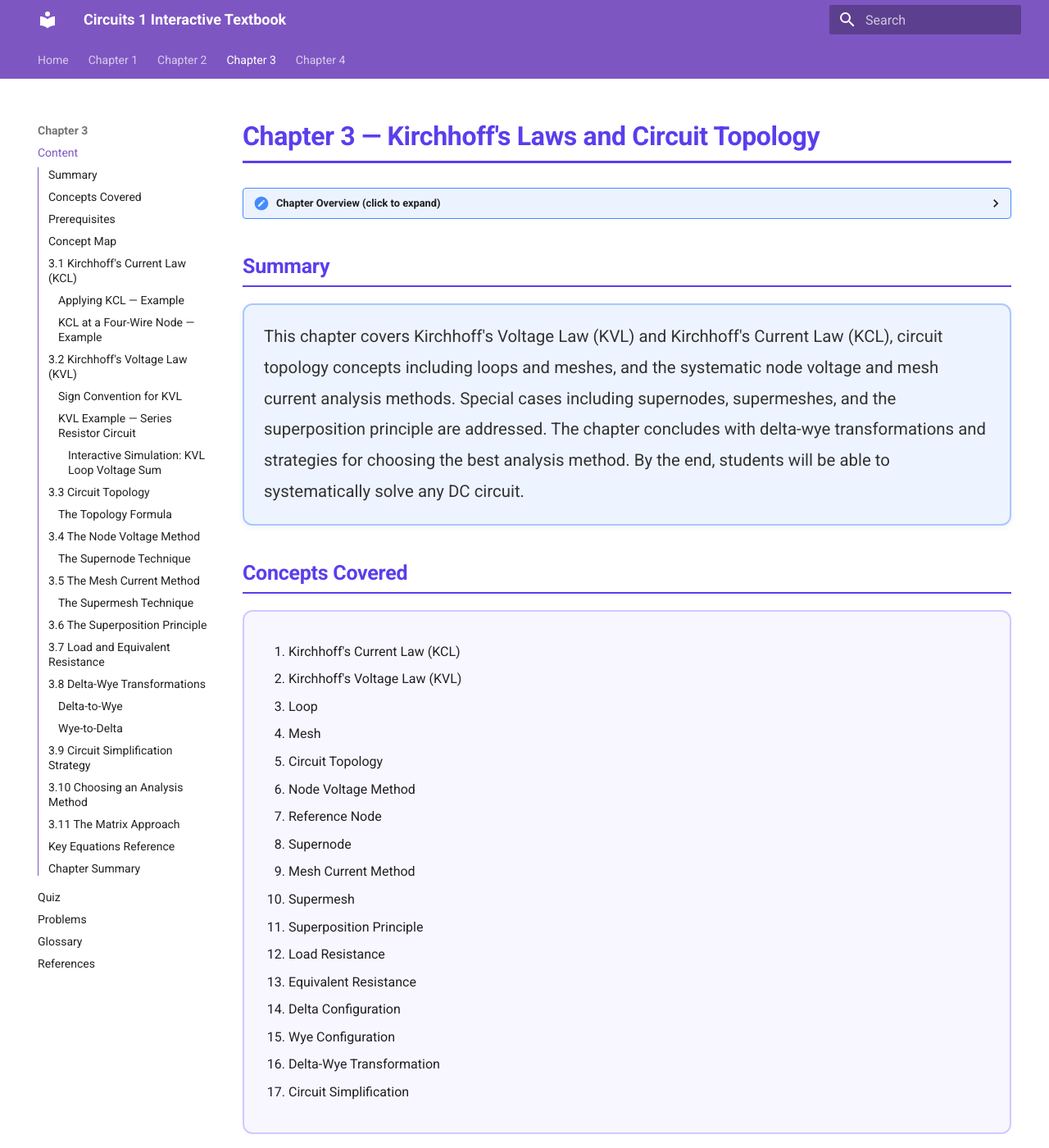
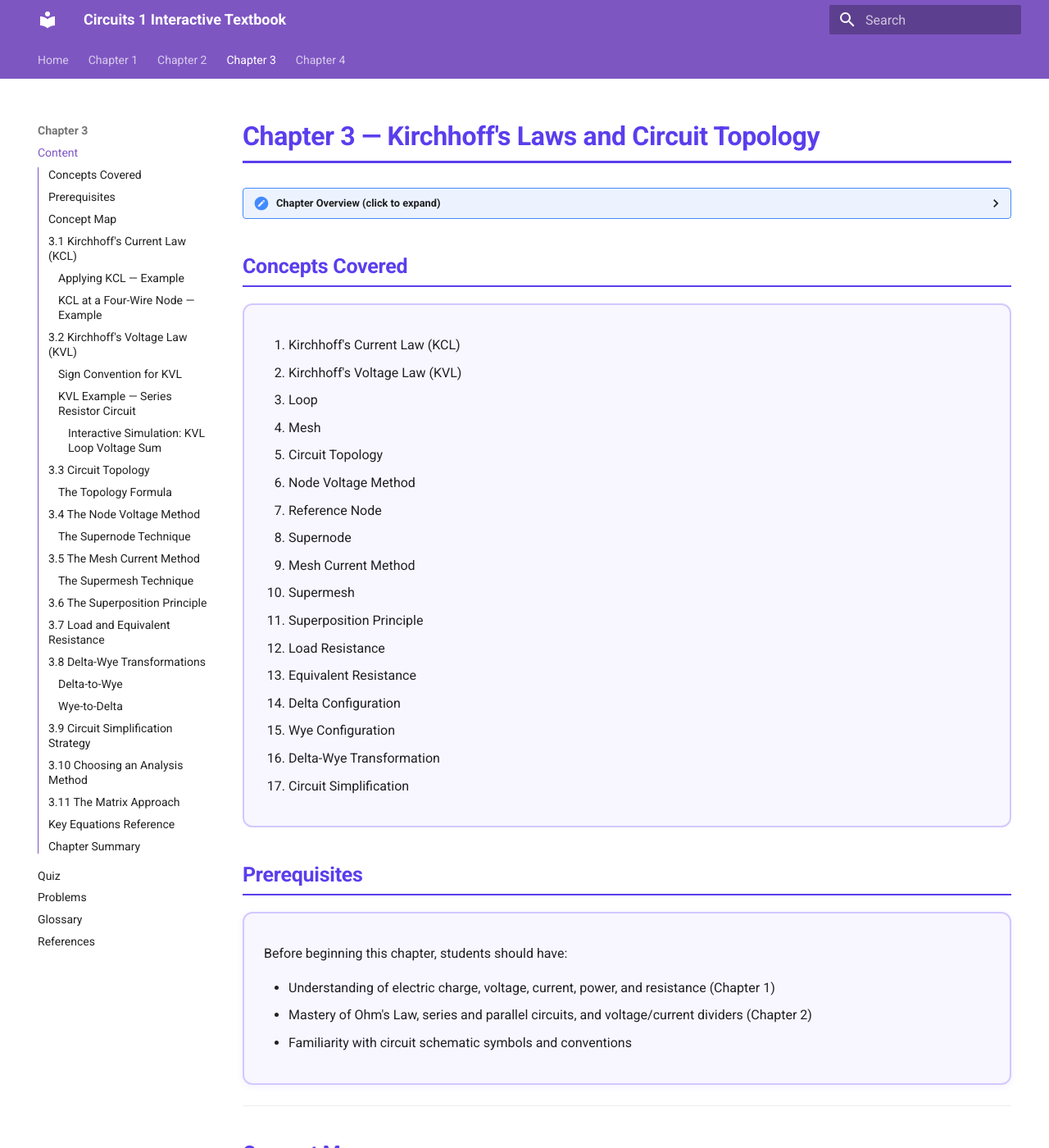
Before and after one commit to Nati-123/circuits1-textbook, an MkDocs documentation site: the page built from docs/chapters/ch3.md, in a window 1280 px wide and 1400 px high. Shown: the whole window at 82% size. Built offline with MkDocs 1.6.1 and Material for MkDocs 9.7.7, drawn with Linux system fonts in a browser that asks for light colours; some of the changed text lies outside the part shown.

Commit message:
Fix Chapter 3: remove duplicate summary, fix diagram and MicroSim
- Remove duplicate Summary section at top (keep only Chapter Summary at end)
- Replace broken Mermaid code block with inline SVG concept diagram
- Fix MicroSim iframe path from ../sims/ to ../../sims/ (correct relative path)
- Remove broken Mermaid custom_fences config from mkdocs.yml

Co-Authored-By: Claude Opus 4.6 (1M context) <noreply@anthropic.com>

````diff
--- a/docs/chapters/ch3.md
+++ b/docs/chapters/ch3.md
@@ -21,14 +21,6 @@ Combined with circuit topology and systematic methods, these laws make it possib
 3. Delta-wye transformations convert between equivalent resistor configurations, enabling simplification of circuits that series/parallel rules alone cannot handle.
 
 </details>
-
-<h2 style="color: #5A3EED !important; border-bottom: 2px solid #5A3EED; padding-bottom: 0.3rem; font-weight: 700; margin-top: 2rem;">Summary</h2>
-
-<div style="background: #EEF4FF; border: 2px solid #A8C8FF; border-radius: 12px; padding: 20px 24px; margin: 1rem 0; box-shadow: 0 2px 8px rgba(90,61,237,0.07);">
-<p style="color: #333; line-height: 1.85; font-size: 1.02rem; margin: 0;">
-This chapter covers Kirchhoff's Voltage Law (KVL) and Kirchhoff's Current Law (KCL), circuit topology concepts including loops and meshes, and the systematic node voltage and mesh current analysis methods. Special cases including supernodes, supermeshes, and the superposition principle are addressed. The chapter concludes with delta-wye transformations and strategies for choosing the best analysis method. By the end, students will be able to systematically solve any DC circuit.
-</p>
-</div>
 
 <h2 style="color: #5A3EED !important; border-bottom: 2px solid #5A3EED; padding-bottom: 0.3rem; font-weight: 700; margin-top: 2rem;">Concepts Covered</h2>
 
@@ -74,44 +66,96 @@ Before beginning this chapter, students should have:
 The following diagram shows how Chapter 3 concepts build upon Chapters 1–2 and relate to each other.
 </p>
 
-<div style="background: #EEF4FF; border: 2px solid #A8C8FF; border-radius: 12px; padding: 18px; margin: 1rem 0; box-shadow: 0 2px 8px rgba(90,61,237,0.07);">
+<div style="background: #EEF4FF; border: 2px solid #A8C8FF; border-radius: 12px; padding: 24px; margin: 1rem 0; box-shadow: 0 2px 8px rgba(90,61,237,0.07); overflow-x: auto;">
+<svg viewBox="0 0 780 520" xmlns="http://www.w3.org/2000/svg" style="width:100%;max-width:780px;display:block;margin:0 auto;" font-family="Roboto, Segoe UI, sans-serif">
+  <!-- Row 0: Ch1 -->
+  <rect x="250" y="10" width="280" height="44" rx="10" fill="#F8F6FF" stroke="#5A3EED" stroke-width="2"/>
+  <text x="390" y="37" text-anchor="middle" font-size="13" fill="#333"><tspan font-weight="700">Ch 1:</tspan> Charge, Voltage, Current, Resistance</text>
+  <!-- Arrow 0→1 -->
+  <line x1="390" y1="54" x2="390" y2="76" stroke="#5A3EED" stroke-width="2" marker-end="url(#arr)"/>
 
-```mermaid
-graph TD
-    A["<b>Ch 1:</b> Charge, Voltage,<br/>Current, Resistance"] --> B["<b>Ch 2:</b> Ohm's Law,<br/>Series & Parallel"]
-    B --> C["<b>Nodes & Branches</b><br/>Circuit Topology"]
-    C --> D["<b>KCL</b><br/>Conservation of Charge"]
-    C --> E["<b>KVL</b><br/>Conservation of Energy"]
-    C --> F["<b>Loops & Meshes</b>"]
-    D --> G["<b>Node Voltage Method</b>"]
-    E --> H["<b>Mesh Current Method</b>"]
-    G --> I["Supernode"]
-    H --> J["Supermesh"]
-    D --> K["<b>Superposition</b>"]
-    E --> K
-    G --> L["<b>Matrix Methods</b>"]
-    H --> L
-    B --> M["<b>Delta-Wye<br/>Transformation</b>"]
-    M --> N["<b>Circuit Simplification</b>"]
-    K --> N
-    L --> N
+  <!-- Row 1: Ch2 -->
+  <rect x="250" y="76" width="280" height="44" rx="10" fill="#F8F6FF" stroke="#5A3EED" stroke-width="2"/>
+  <text x="390" y="103" text-anchor="middle" font-size="13" fill="#333"><tspan font-weight="700">Ch 2:</tspan> Ohm's Law, Series &amp; Parallel</text>
+  <!-- Arrows 1→2 and 1→DY -->
+  <line x1="390" y1="120" x2="390" y2="152" stroke="#5A3EED" stroke-width="2" marker-end="url(#arr)"/>
+  <line x1="500" y1="120" x2="650" y2="152" stroke="#5A3EED" stroke-width="2" marker-end="url(#arr)"/>
 
-    style A fill:#F8F6FF,stroke:#5A3EED,color:#333
-    style B fill:#F8F6FF,stroke:#5A3EED,color:#333
-    style C fill:#EEF4FF,stroke:#A8C8FF,color:#333
-    style D fill:#E7F7E7,stroke:#81C784,color:#333
-    style E fill:#E7F7E7,stroke:#81C784,color:#333
-    style F fill:#EEF4FF,stroke:#A8C8FF,color:#333
-    style G fill:#FFF7DD,stroke:#F0D87A,color:#333
-    style H fill:#FFF7DD,stroke:#F0D87A,color:#333
-    style I fill:#FFF7DD,stroke:#F0D87A,color:#333
-    style J fill:#FFF7DD,stroke:#F0D87A,color:#333
-    style K fill:#FFF7DD,stroke:#F0D87A,color:#333
-    style L fill:#EEF4FF,stroke:#A8C8FF,color:#333
-    style M fill:#FFF7DD,stroke:#F0D87A,color:#333
-    style N fill:#E7F7E7,stroke:#81C784,color:#333
-```
+  <!-- Row 2: Topology center -->
+  <rect x="265" y="152" width="250" height="44" rx="10" fill="#EEF4FF" stroke="#A8C8FF" stroke-width="2"/>
+  <text x="390" y="179" text-anchor="middle" font-size="13" fill="#333"><tspan font-weight="700">Nodes &amp; Branches</tspan> — Circuit Topology</text>
+  <!-- Delta-Wye right -->
+  <rect x="575" y="152" width="180" height="44" rx="10" fill="#FFF7DD" stroke="#F0D87A" stroke-width="2"/>
+  <text x="665" y="179" text-anchor="middle" font-size="13" fill="#333"><tspan font-weight="700">Delta-Wye</tspan> Transform</text>
 
+  <!-- Arrows from Topology → KCL, KVL, Loops -->
+  <line x1="330" y1="196" x2="170" y2="232" stroke="#5A3EED" stroke-width="2" marker-end="url(#arr)"/>
+  <line x1="390" y1="196" x2="390" y2="232" stroke="#5A3EED" stroke-width="2" marker-end="url(#arr)"/>
+  <line x1="450" y1="196" x2="580" y2="232" stroke="#5A3EED" stroke-width="2" marker-end="url(#arr)"/>
+
+  <!-- Row 3: KCL, Loops & Meshes, KVL -->
+  <rect x="55" y="232" width="230" height="44" rx="10" fill="#E7F7E7" stroke="#81C784" stroke-width="2"/>
+  <text x="170" y="259" text-anchor="middle" font-size="13" fill="#333"><tspan font-weight="700">KCL</tspan> — Conservation of Charge</text>
+
+  <rect x="305" y="232" width="170" height="44" rx="10" fill="#EEF4FF" stroke="#A8C8FF" stroke-width="2"/>
+  <text x="390" y="259" text-anchor="middle" font-size="13" fill="#333"><tspan font-weight="700">Loops &amp; Meshes</tspan></text>
+
+  <rect x="500" y="232" width="230" height="44" rx="10" fill="#E7F7E7" stroke="#81C784" stroke-width="2"/>
+  <text x="615" y="259" text-anchor="middle" font-size="13" fill="#333"><tspan font-weight="700">KVL</tspan> — Conservation of Energy</text>
+
+  <!-- Arrows Row3 → Row4 -->
+  <line x1="170" y1="276" x2="170" y2="312" stroke="#5A3EED" stroke-width="2" marker-end="url(#arr)"/>
+  <line x1="615" y1="276" x2="615" y2="312" stroke="#5A3EED" stroke-width="2" marker-end="url(#arr)"/>
+  <!-- KCL → Superposition, KVL → Superposition -->
+  <line x1="240" y1="276" x2="370" y2="312" stroke="#5A3EED" stroke-width="1.5" stroke-dasharray="6,3" marker-end="url(#arr)"/>
+  <line x1="540" y1="276" x2="420" y2="312" stroke="#5A3EED" stroke-width="1.5" stroke-dasharray="6,3" marker-end="url(#arr)"/>
+
+  <!-- Row 4: Node Voltage, Superposition, Mesh Current -->
+  <rect x="55" y="312" width="230" height="44" rx="10" fill="#FFF7DD" stroke="#F0D87A" stroke-width="2"/>
+  <text x="170" y="339" text-anchor="middle" font-size="13" fill="#333"><tspan font-weight="700">Node Voltage Method</tspan></text>
+
+  <rect x="310" y="312" width="160" height="44" rx="10" fill="#FFF7DD" stroke="#F0D87A" stroke-width="2"/>
+  <text x="390" y="339" text-anchor="middle" font-size="13" fill="#333"><tspan font-weight="700">Superposition</tspan></text>
+
+  <rect x="500" y="312" width="230" height="44" rx="10" fill="#FFF7DD" stroke="#F0D87A" stroke-width="2"/>
+  <text x="615" y="339" text-anchor="middle" font-size="13" fill="#333"><tspan font-weight="700">Mesh Current Method</tspan></text>
+
+  <!-- Arrows → Row 5 special cases -->
+  <line x1="120" y1="356" x2="120" y2="392" stroke="#5A3EED" stroke-width="2" marker-end="url(#arr)"/>
+  <line x1="660" y1="356" x2="660" y2="392" stroke="#5A3EED" stroke-width="2" marker-end="url(#arr)"/>
+  <!-- Node Voltage → Matrix -->
+  <line x1="220" y1="356" x2="340" y2="392" stroke="#5A3EED" stroke-width="1.5" stroke-dasharray="6,3" marker-end="url(#arr)"/>
+  <!-- Mesh Current → Matrix -->
+  <line x1="560" y1="356" x2="440" y2="392" stroke="#5A3EED" stroke-width="1.5" stroke-dasharray="6,3" marker-end="url(#arr)"/>
+
+  <!-- Row 5: Supernode, Matrix Methods, Supermesh -->
+  <rect x="30" y="392" width="180" height="40" rx="10" fill="#FFF7DD" stroke="#F0D87A" stroke-width="2"/>
+  <text x="120" y="416" text-anchor="middle" font-size="13" fill="#333">Supernode</text>
+
+  <rect x="290" y="392" width="200" height="40" rx="10" fill="#EEF4FF" stroke="#A8C8FF" stroke-width="2"/>
+  <text x="390" y="416" text-anchor="middle" font-size="13" fill="#333"><tspan font-weight="700">Matrix Methods</tspan></text>
+
+  <rect x="570" y="392" width="180" height="40" rx="10" fill="#FFF7DD" stroke="#F0D87A" stroke-width="2"/>
+  <text x="660" y="416" text-anchor="middle" font-size="13" fill="#333">Supermesh</text>
+
+  <!-- Arrows → Circuit Simplification -->
+  <line x1="390" y1="432" x2="390" y2="462" stroke="#5A3EED" stroke-width="2" marker-end="url(#arr)"/>
+  <line x1="665" y1="196" x2="665" y2="440" stroke="#5A3EED" stroke-width="1.5" stroke-dasharray="6,3"/>
+  <line x1="665" y1="440" x2="530" y2="462" stroke="#5A3EED" stroke-width="1.5" stroke-dasharray="6,3" marker-end="url(#arr)"/>
+  <!-- Superposition → Simplification -->
+  <line x1="390" y1="356" x2="340" y2="462" stroke="#5A3EED" stroke-width="1.5" stroke-dasharray="6,3" marker-end="url(#arr)"/>
+
+  <!-- Row 6: Circuit Simplification -->
+  <rect x="255" y="462" width="270" height="44" rx="10" fill="#E7F7E7" stroke="#81C784" stroke-width="2"/>
+  <text x="390" y="489" text-anchor="middle" font-size="14" font-weight="700" fill="#333">Circuit Simplification</text>
+
+  <!-- Arrow marker -->
+  <defs>
+    <marker id="arr" viewBox="0 0 10 10" refX="9" refY="5" markerWidth="8" markerHeight="8" orient="auto-start-reverse">
+      <path d="M 0 0 L 10 5 L 0 10 z" fill="#5A3EED"/>
+    </marker>
+  </defs>
+</svg>
 </div>
 
 ---
@@ -254,7 +298,7 @@ The 12 V supplied by the battery is entirely dissipated across the three resisto
 <h4 style="color: #5A3EED; font-weight: 700; margin-top: 2rem; margin-bottom: 0.8rem;">Interactive Simulation: KVL Loop Voltage Sum</h4>
 
 <div style="background: #EEF4FF; border: 2px solid #A8C8FF; border-radius: 12px; padding: 18px; margin: 1rem 0; box-shadow: 0 2px 8px rgba(90,61,237,0.07);">
-<iframe src="../sims/kvl-loop-simulator/main.html" width="100%" height="580px" scrolling="no" style="border:none; border-radius:8px; overflow:hidden;"></iframe>
+<iframe src="../../sims/kvl-loop-simulator/main.html" width="100%" height="580px" scrolling="no" style="border:none; border-radius:8px; overflow:hidden;"></iframe>
 </div>
 
 <div style="background: #E7F7E7; border: 2px solid #81C784; border-radius: 12px; padding: 24px 28px; margin: 1.5rem 0; box-shadow: 0 2px 8px rgba(56,142,60,0.08);">
--- a/mkdocs.yml
+++ b/mkdocs.yml
@@ -20,11 +20,7 @@ markdown_extensions:
   - tables
   - admonition
   - pymdownx.details
-  - pymdownx.superfences:
-      custom_fences:
-        - name: mermaid
-          class: mermaid
-          format: !!python/name:pymdownx.superfences.fence_code_format
+  - pymdownx.superfences
   - pymdownx.arithmatex:
       generic: true
   - pymdownx.highlight
````
